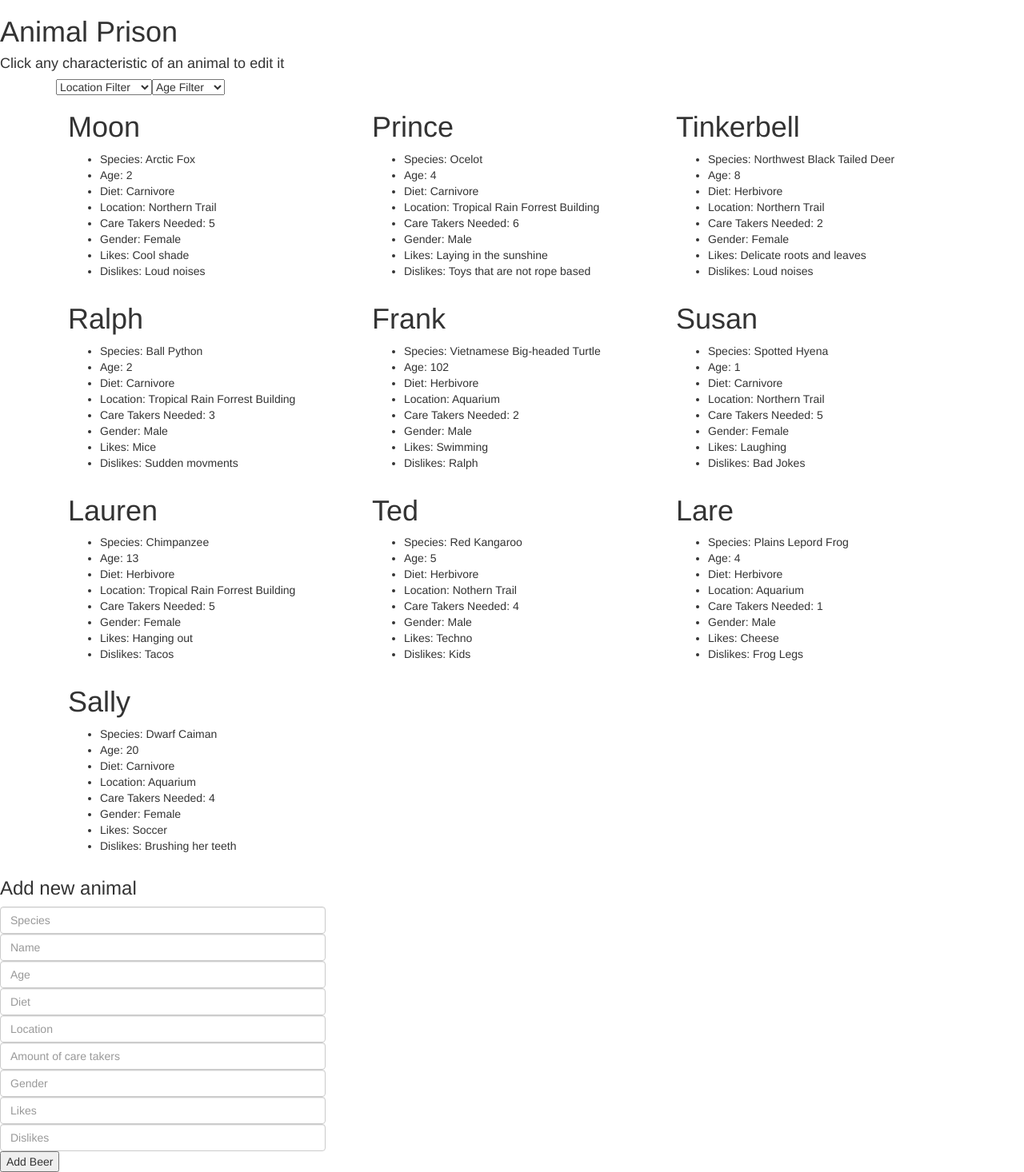
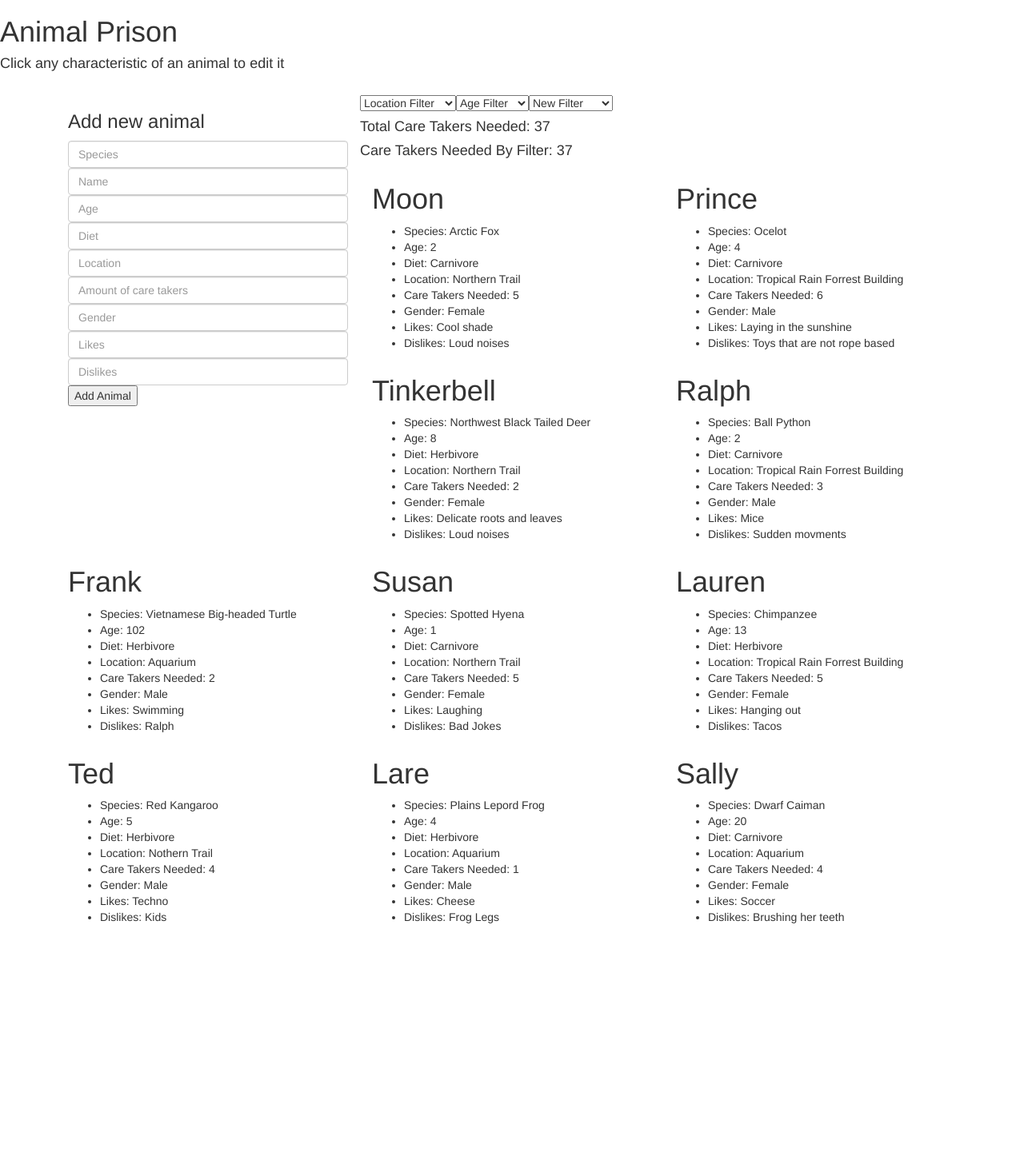
Before and after one commit to MLarson90/fridayzoo, an Angular app: page / in a window 1280 px wide. Shown: the whole page at 80% size. After the commit the page ends 1167 px from the top, so only its background shows below. Built offline with nearby package versions, Linux system fonts and the light colour scheme.

Commit message:
add amount of caretakers needed

```diff
--- a/src/app/all-animals/all-animals.component.html
+++ b/src/app/all-animals/all-animals.component.html
@@ -1,5 +1,5 @@
 
-<div class="container">
+
   <select (change)="onChange($event.target.value)">
      <option value="allAnimals">Location Filter</option>
      <option value="trail">Northern Trail</option>
@@ -11,7 +11,13 @@
       <option value="young">Young(< 3)</option>
       <option value="old">Old(> 50)</option>
     </select>
-  <div *ngFor="let animal of childAnimalList | ageFilter:filterByAge | locFilter:filterByLoc">
+    <select (change)="otherChanger($event.target.value)">
+       <option value="allAnimals">New Filter</option>
+       <option value="newly">Newly Added</option>
+     </select>
+      <h4>Total Care Takers Needed: {{caretake(childAnimalList)}}</h4>
+     <h4> Care Takers Needed By Filter: {{caretake(childAnimalList | ageFilter:filterByAge | locFilter:filterByLoc | newFilter:filterByNew)}}</h4>
+  <div *ngFor="let animal of childAnimalList | ageFilter:filterByAge | locFilter:filterByLoc | newFilter:filterByNew">
     <div class="col-md-4">
       <h1 (click)="animal.editName=!animal.editName">
       {{animal.name}}
@@ -37,4 +43,3 @@
       </ul>
     </div>
   </div>
-</div>
--- a/src/app/all-animals/all-animals.component.ts
+++ b/src/app/all-animals/all-animals.component.ts
@@ -16,4 +16,15 @@ export class AllAnimalsComponent  {
   onChange(optionFromMenu){
     this.filterByLoc = optionFromMenu;
   }
+  filterByNew: string = "allAnimals";
+  otherChanger(optionFromMenu){
+    this.filterByNew = optionFromMenu;
+  }
+  caretake(inputed){
+    var careTakers = 0;
+    for(var i = 0; i<inputed.length; i++){
+      careTakers += inputed[i].caretakers;
+    }
+    return careTakers;
+  }
 }
--- a/src/app/animal.model.ts
+++ b/src/app/animal.model.ts
@@ -1,3 +1,4 @@
 export class Animal {
+  public addedA: boolean = false;
   constructor(public species: string, public name: string, public age: number, public diet: string, public zooLocation: string, public  caretakers: number, public sex: string, public likes: string, public dislikes: string){}
 }
--- a/src/app/app.component.html
+++ b/src/app/app.component.html
@@ -2,6 +2,7 @@
   {{title}}
 </h1>
 <h4>Click any characteristic of an animal to edit it</h4>
-
+<div class="container">
+<app-new-animal (newAnimalSender)="addAnimal($event)"></app-new-animal>
 <app-all-animals [childAnimalList]="animals"></app-all-animals>
-<app-new-animal></app-new-animal>
+</div>
--- a/src/app/app.component.ts
+++ b/src/app/app.component.ts
@@ -19,6 +19,8 @@ export class AppComponent {
   new Animal('Plains Lepord Frog', 'Lare', 4, 'Herbivore', 'Aquarium', 1, 'Male', 'Cheese', 'Frog Legs'),
   new Animal('Dwarf Caiman', 'Sally', 20, 'Carnivore', 'Aquarium', 4, 'Female', 'Soccer', 'Brushing her teeth')
 ];
-
+  addAnimal(newAnimal: Animal){
+    this.animals.push(newAnimal);
+  }
 
 }
--- a/src/app/app.module.ts
+++ b/src/app/app.module.ts
@@ -8,6 +8,7 @@ import { AllAnimalsComponent } from './all-animals/all-animals.component';
 import { NewAnimalComponent } from './new-animal/new-animal.component';
 import { AgeFilterPipe } from './age-filter.pipe';
 import { LocFilterPipe } from './loc-filter.pipe';
+import { NewFilterPipe } from './new-filter.pipe';
 
 @NgModule({
   declarations: [
@@ -15,7 +16,8 @@ import { LocFilterPipe } from './loc-filter.pipe';
     AllAnimalsComponent,
     NewAnimalComponent,
     AgeFilterPipe,
-    LocFilterPipe
+    LocFilterPipe,
+    NewFilterPipe
   ],
   imports: [
     BrowserModule,
--- a/src/app/new-animal/new-animal.component.css
+++ b/src/app/new-animal/new-animal.component.css
@@ -0,0 +1,4 @@
+.ani{
+  margin-top: 20px;
+  position: relative;
+}
--- a/src/app/new-animal/new-animal.component.html
+++ b/src/app/new-animal/new-animal.component.html
@@ -1,4 +1,4 @@
-<div class="row">
+  <div class="ani">
     <div class ="col-md-4">
       <h3>Add new animal</h3>
       <form>
@@ -11,7 +11,7 @@
         <input class="form-control" #newSex placeholder="Gender" required>
         <input class="form-control" #newLikes placeholder="Likes" required>
         <input class="form-control" #newDis placeholder="Dislikes" required>
-  <button (click)="submitForm(newSpecies.value, newName.value, newAge.value, newDiet.value, newLoc.value, newCare.value, newSex.value, newLikes.value, newDis.value)">Add Beer</button>
+        <button (click)="submitForm(newSpecies.value, newName.value, newAge.value, newDiet.value, newLoc.value, newCare.value, newSex.value, newLikes.value, newDis.value)">Add Animal</button>
       </form>
     </div>
 </div>
--- a/src/app/new-animal/new-animal.component.ts
+++ b/src/app/new-animal/new-animal.component.ts
@@ -1,4 +1,4 @@
-import { Component } from '@angular/core';
+import { Component, Output, EventEmitter } from '@angular/core';
 import { Animal } from 'app/animal.model';
 @Component({
   selector: 'app-new-animal',
@@ -6,7 +6,12 @@ import { Animal } from 'app/animal.model';
   styleUrls: ['./new-animal.component.css']
 })
 export class NewAnimalComponent {
-
+    @Output() newAnimalSender = new EventEmitter();
+    submitForm(species: string, name: string, age: number, diet: string, zooLocation: string,  caretakers: number, sex: string, likes: string, dislikes: string, addedA: boolean){
+      var newAnimal: Animal = new Animal(species, name, age, diet, zooLocation, caretakers, sex, likes, dislikes);
+      newAnimal.addedA = true;
+      this.newAnimalSender.emit(newAnimal);
+    }
 
 
 }
--- /dev/null
+++ b/src/app/new-filter.pipe.ts
@@ -0,0 +1,23 @@
+import { Pipe, PipeTransform } from '@angular/core';
+import { Animal } from 'app/animal.model';
+@Pipe({
+  name: 'newFilter',
+  pure: false
+})
+export class NewFilterPipe implements PipeTransform {
+
+  transform(input: Animal[], filterByNew){
+    var output: Animal[] = [];
+    if(filterByNew === "newly"){
+      for(var i=0; i<input.length; i++){
+        if(input[i].addedA === true){
+          output.push(input[i]);
+        }
+      }
+      return output;
+  }else{
+    return input;
+  }
+
+}
+}
```
Also changed, not shown: 1 other file (tests, documents, lock files or other folders). Lines whose indentation alone changed are shown as unchanged.
